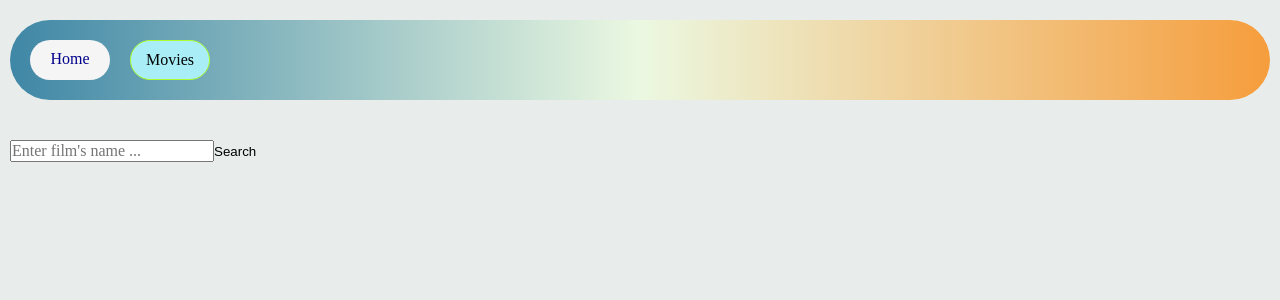
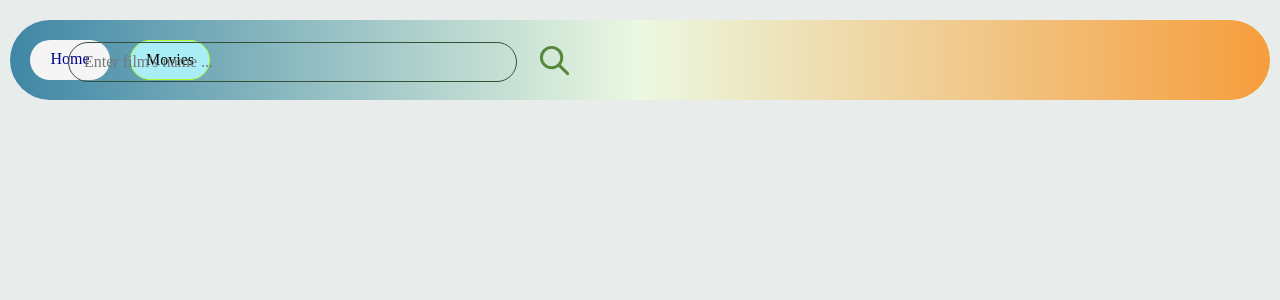
Before and after one commit to NatVladyslav/goit-react-hw-05, a React (Vite) app: page /movies in a window 1280 px wide. Shown: the top 300 px of the page. Built offline with nearby package versions, Linux system fonts and the light colour scheme.

Commit message:
Pre-final version

```diff
--- a/src/components/Form/Form.jsx
+++ b/src/components/Form/Form.jsx
@@ -1,5 +1,7 @@
 import { useState } from 'react';
 import toast, { Toaster } from 'react-hot-toast';
+import { TbSearch } from 'react-icons/tb';
+import { IconContext } from 'react-icons';
 
 import css from './Form.module.css';
 
@@ -31,7 +33,11 @@ const Form = ({ getSearchQuery, prevValue }) => {
           placeholder="Enter film's name ..."
         />
         <button className={css.button} type="submit">
-          Search
+          <IconContext.Provider
+            value={{ color: '#55883B', size: 35, className: 'submitIcon' }}
+          >
+            <TbSearch />
+          </IconContext.Provider>
         </button>
       </form>
       <Toaster />
--- a/src/components/Form/Form.module.css
+++ b/src/components/Form/Form.module.css
@@ -0,0 +1,40 @@
+.form {
+  display: flex;
+  width: 520px;
+  position: absolute;
+  top: 34px;
+  right: 700px;
+  padding: 8px;
+  z-index: 999;
+  justify-content: center;
+  align-items: center;
+  gap: 20px;
+}
+.input {
+  height: 100%;
+  width: 100%;
+  padding: 10px 15px;
+  color: #000;
+  background-color: transparent;
+  border: 1px solid rgb(53, 81, 53);
+  border-radius: 20px;
+  transition: all 0.3s ease;
+}
+
+.input:hover,
+.input:focus {
+  border-color: darkcyan;
+  scale: 1.02;
+}
+
+.button {
+  height: 100%;
+  border: none;
+  border-radius: 0 5px 5px 0;
+  background-color: var(--color-blue);
+  transition: opacity 0.3s ease;
+}
+
+.button:hover {
+  opacity: 0.7;
+}
--- a/src/components/MovieCast/MovieCast.jsx
+++ b/src/components/MovieCast/MovieCast.jsx
@@ -36,6 +36,8 @@ const MovieCast = () => {
       {loader && <Loader />}
       {error && <NotFoundPage title={error} />}
       {cast && (
+        <>
+          <h1></h1>
           <ul className={css.castList}>
             {cast.map(({ cast_id, name, profile_path, character }) => (
               <li className={css.listItem} key={cast_id}>
@@ -53,6 +55,7 @@ const MovieCast = () => {
               </li>
             ))}
           </ul>
+        </>
       )}
     </div>
   );
--- a/src/components/MovieCast/MovieCast.module.css
+++ b/src/components/MovieCast/MovieCast.module.css
@@ -1,10 +1,13 @@
 .castList {
-  margin-top: 20px;
-  display: grid;
-  grid-template-columns: repeat(auto-fill, minmax(150px, 1fr));
-  grid-gap: 20px;
+  margin-top: 40px;
+  display: flex;
+  flex-wrap: wrap;
+  gap: 15px;
 }
-
+.listItem {
+  width: calc((100% - 90px) / 7);
+}
 .listItem img {
   width: 100%;
+  margin-bottom: 10px;
 }
--- a/src/components/MovieReviews/MovieReviews.jsx
+++ b/src/components/MovieReviews/MovieReviews.jsx
@@ -1,5 +1,52 @@
+import { useEffect, useState } from 'react';
+import { useParams } from 'react-router-dom';
+import { getReviews } from '../../api/fetchMovies.js';
+
+import css from './MovieReviews.module.css';
+import NotFoundPage from '../../pages/NotFoundPage/NotFoundPage.jsx';
+import Loader from '../Loader/Loader.jsx';
+
 const MovieReviews = () => {
-  return <div></div>;
+  const { movieId } = useParams();
+
+  const [reviews, setReviews] = useState(null);
+  const [loader, setLoader] = useState(false);
+  const [error, setError] = useState(null);
+
+  useEffect(() => {
+    const fetchMovieReviews = async () => {
+      setLoader(true);
+      try {
+        const {
+          data: { results },
+        } = await getReviews(movieId);
+        setReviews(results);
+      } catch (error) {
+        setError(error);
+      } finally {
+        setLoader(false);
+      }
+    };
+
+    fetchMovieReviews();
+  }, [movieId]);
+
+  return (
+    <>
+      {loader && <Loader />}
+      {error && <NotFoundPage title={error} />}
+      {reviews && !reviews.length && <NotFoundPage title="No reviews" />}
+      <ul className={css.list}>
+        {reviews &&
+          reviews.map(({ author, content }, index) => (
+            <li className={css.item} key={index}>
+              <h3>Author: {author}</h3>
+              <p>{content}</p>
+            </li>
+          ))}
+      </ul>
+    </>
+  );
 };
 
 export default MovieReviews;
--- a/src/components/MovieReviews/MovieReviews.module.css
+++ b/src/components/MovieReviews/MovieReviews.module.css
@@ -0,0 +1,9 @@
+.list {
+  margin-top: 20px;
+}
+.item {
+  margin-bottom: 20px;
+  display: flex;
+  flex-direction: column;
+  gap: 10px;
+}
--- a/src/components/Navigation/Navigation.module.css
+++ b/src/components/Navigation/Navigation.module.css
@@ -15,6 +15,10 @@
   background-color: whitesmoke;
   color: darkblue;
   text-align: center;
+  transition: all 400ms ease-in-out;
+}
+.link:hover {
+  scale: 1.03;
 }
 .active {
   background-color: rgb(169, 238, 247);
```
Lines whose indentation alone changed are shown as unchanged.
